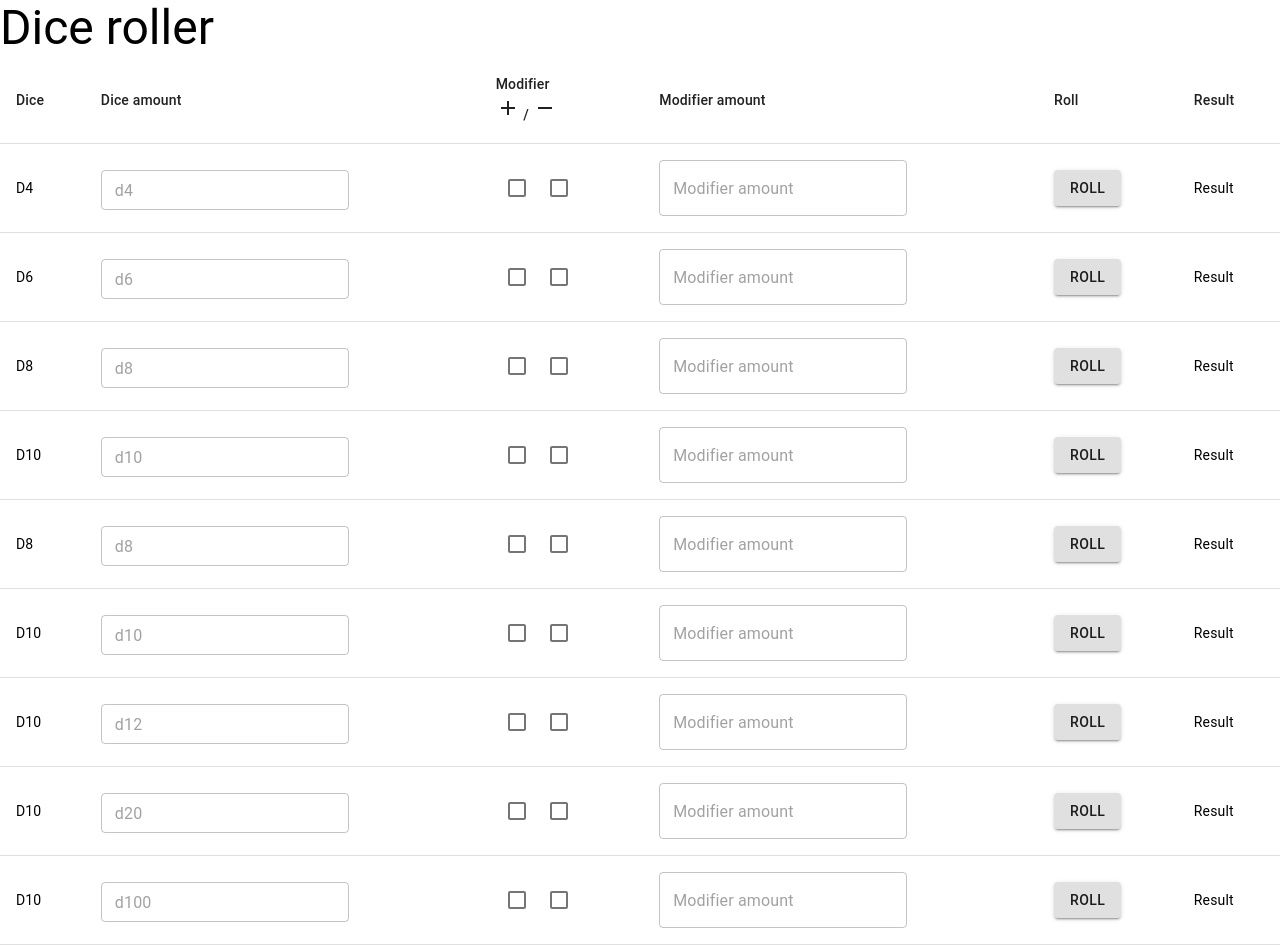
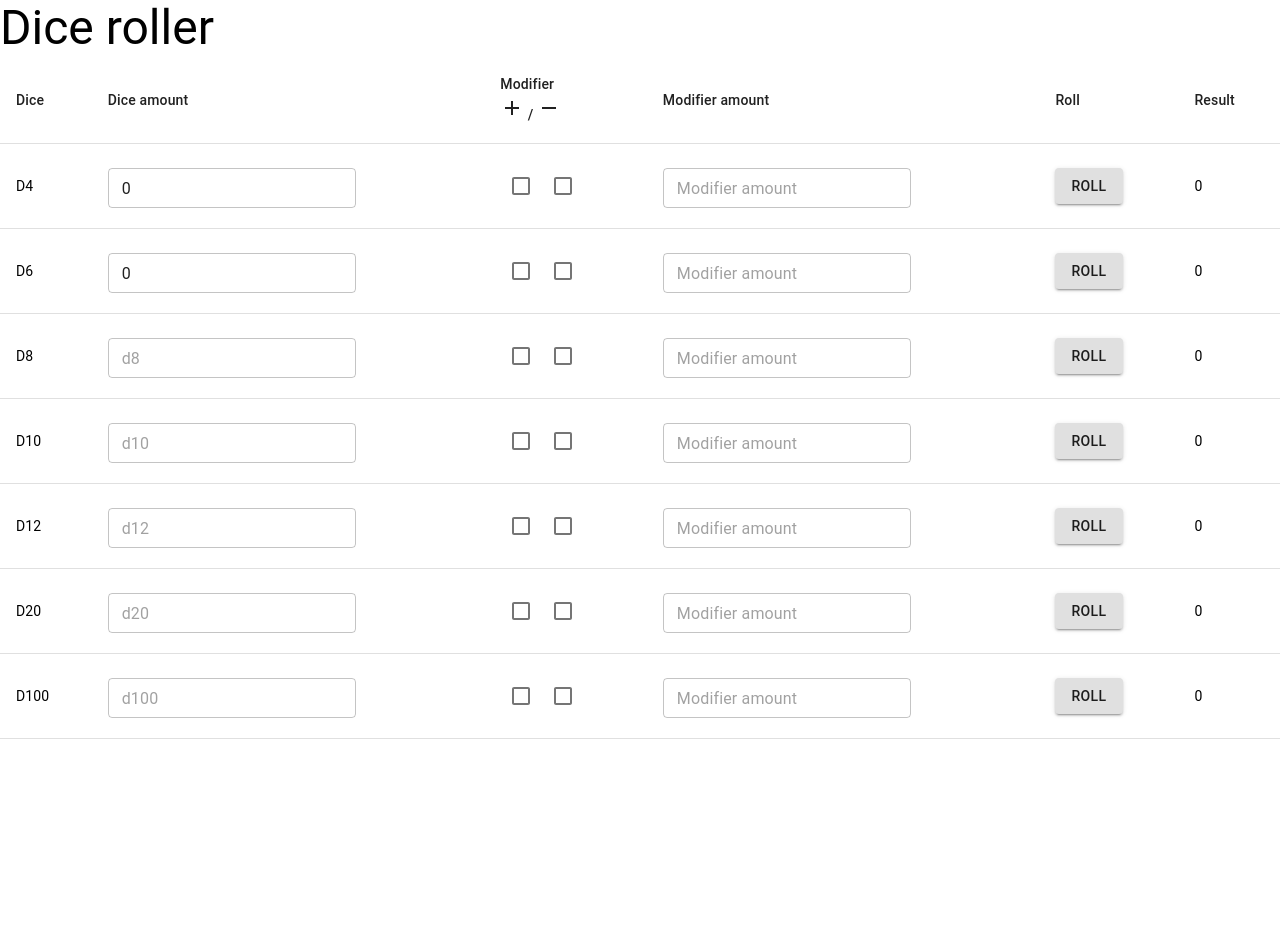
Before and after one commit to Ninjatsu1/dice-roller, a React (Create React App) app: page / in a window 1280 px wide. After the commit the page ends 800 px from the top, so only its background shows below. Built offline with nearby package versions, Linux system fonts and the light colour scheme.

Commit message:
Basic dice throw logic added.

```diff
--- a/src/components/screens/home.tsx
+++ b/src/components/screens/home.tsx
@@ -1,5 +1,5 @@
-import React from "react";
-import { TextField, Typography, Button, TableContainer, Table, TableHead, TableRow, TableCell, Checkbox, Icon } from "@material-ui/core";
+import React, { ComponentState } from "react";
+import { TextField, Typography, Button, TableContainer, Table, TableHead, TableRow, TableCell, Checkbox } from "@material-ui/core";
 import AddIcon from '@material-ui/icons/Add';
 import RemoveIcon from '@material-ui/icons/Remove';
 /**
@@ -10,10 +10,36 @@ interface Props { }
 /**
  * State
  */
-interface State { }
+interface State {
+	d4Amount: number;
+	d4ResultArray: number[];
+	d4Total: number;
+	d6Total: number;
+	d6Amount: number;
+	d8Total: number;
+	d10Total: number;
+	d12Total: number;
+	d20Total: number;
+	d100Total: number;
+}
 
 //Home screen
 class Home extends React.Component<Props, State> {
+	constructor(props: any) {
+		super(props);
+		this.state = {
+			d4Amount: 0,
+			d4ResultArray: [],
+			d4Total: 0,
+			d6Total: 0,
+			d8Total: 0,
+			d6Amount: 0,
+			d10Total: 0,
+			d12Total: 0,
+			d20Total: 0,
+			d100Total: 0
+		}
+	}
 	public render = () => {
 		return (
 			<>
@@ -52,22 +78,22 @@ class Home extends React.Component<Props, State> {
 										D4
 									</TableCell>
 									<TableCell>
-										<TextField placeholder="d4" margin="dense" variant="outlined" />
+										<TextField placeholder="d4" value={this.state.d4Amount} name="d4Amount" onChange={event => this.handleChange(event)} margin="dense" variant="outlined" />
 									</TableCell>
 									<TableCell>
 										<Checkbox />
 										<Checkbox />
 									</TableCell>
 									<TableCell>
-										<TextField placeholder="Modifier amount" variant="outlined" />
+										<TextField placeholder="Modifier amount" margin="dense" variant="outlined" />
 									</TableCell>
 									<TableCell>
-										<Button variant="contained">
+										<Button variant="contained" onClick={() => this.rollD4()}>
 											Roll
 										</Button>
 									</TableCell>
 									<TableCell>
-										Result
+										{this.state.d4Total}
 									</TableCell>
 								</TableRow>
 								<TableRow>
@@ -75,22 +101,22 @@ class Home extends React.Component<Props, State> {
 										D6
 									</TableCell>
 									<TableCell>
-										<TextField placeholder="d6" margin="dense" variant="outlined" />
+										<TextField placeholder="d6" value={this.state.d6Amount} name="d6Amount" margin="dense" onChange={event => this.handleChange(event)} variant="outlined" />
 									</TableCell>
 									<TableCell>
 										<Checkbox />
 										<Checkbox />
 									</TableCell>
 									<TableCell>
-										<TextField placeholder="Modifier amount" variant="outlined" />
+										<TextField placeholder="Modifier amount" margin="dense" variant="outlined" />
 									</TableCell>
 									<TableCell>
-										<Button variant="contained">
+										<Button onClick={this.rollD6} variant="contained">
 											Roll
 								</Button>
 									</TableCell>
 									<TableCell>
-										Result
+										{this.state.d6Total}
 									</TableCell>
 								</TableRow>
 								<TableRow>
@@ -105,15 +131,15 @@ class Home extends React.Component<Props, State> {
 										<Checkbox />
 									</TableCell>
 									<TableCell>
-										<TextField placeholder="Modifier amount" variant="outlined" />
+										<TextField placeholder="Modifier amount" margin="dense" variant="outlined" />
 									</TableCell>
 									<TableCell>
-										<Button variant="contained">
+										<Button variant="contained" onClick={this.rollD8}>
 											Roll
 										</Button>
 									</TableCell>
 									<TableCell>
-										Result
+										{this.state.d8Total}
 									</TableCell>
 								</TableRow>
 								<TableRow>
@@ -128,66 +154,20 @@ class Home extends React.Component<Props, State> {
 										<Checkbox />
 									</TableCell>
 									<TableCell>
-										<TextField placeholder="Modifier amount" variant="outlined" />
+										<TextField placeholder="Modifier amount" margin="dense" variant="outlined" />
 									</TableCell>
 									<TableCell>
-										<Button variant="contained">
+										<Button variant="contained" onClick={this.rollD10}>
 											Roll
 										</Button>
 									</TableCell>
 									<TableCell>
-										Result
+										{this.state.d10Total}
 									</TableCell>
 								</TableRow>
 								<TableRow>
 									<TableCell>
-										D8
-									</TableCell>
-									<TableCell>
-										<TextField placeholder="d8" margin="dense" variant="outlined" />
-									</TableCell>
-									<TableCell>
-										<Checkbox />
-										<Checkbox />
-									</TableCell>
-									<TableCell>
-										<TextField placeholder="Modifier amount" variant="outlined" />
-									</TableCell>
-									<TableCell>
-										<Button variant="contained">
-											Roll
-										</Button>
-									</TableCell>
-									<TableCell>
-										Result
-									</TableCell>
-								</TableRow>
-								<TableRow>
-									<TableCell>
-										D10
-									</TableCell>
-									<TableCell>
-										<TextField placeholder="d10" margin="dense" variant="outlined" />
-									</TableCell>
-									<TableCell>
-										<Checkbox />
-										<Checkbox />
-									</TableCell>
-									<TableCell>
-										<TextField placeholder="Modifier amount" variant="outlined" />
-									</TableCell>
-									<TableCell>
-										<Button variant="contained">
-											Roll
-								</Button>
-									</TableCell>
-									<TableCell>
-										Result
-									</TableCell>
-								</TableRow>
-								<TableRow>
-									<TableCell>
-										D10
+										D12
 									</TableCell>
 									<TableCell>
 										<TextField placeholder="d12" margin="dense" variant="outlined" />
@@ -197,20 +177,20 @@ class Home extends React.Component<Props, State> {
 										<Checkbox />
 									</TableCell>
 									<TableCell>
-										<TextField placeholder="Modifier amount" variant="outlined" />
+										<TextField placeholder="Modifier amount" margin="dense" variant="outlined" />
 									</TableCell>
 									<TableCell>
-										<Button variant="contained">
+										<Button variant="contained" onClick={this.rollD12}>
 											Roll
 										</Button>
 									</TableCell>
 									<TableCell>
-										Result
+										{this.state.d12Total}
 									</TableCell>
 								</TableRow>
 								<TableRow>
 									<TableCell>
-										D10
+										D20
 									</TableCell>
 									<TableCell>
 										<TextField placeholder="d20" margin="dense" variant="outlined" />
@@ -220,20 +200,20 @@ class Home extends React.Component<Props, State> {
 										<Checkbox />
 									</TableCell>
 									<TableCell>
-										<TextField placeholder="Modifier amount" variant="outlined" />
+										<TextField placeholder="Modifier amount" margin="dense" variant="outlined" />
 									</TableCell>
 									<TableCell>
-										<Button variant="contained">
+										<Button variant="contained" onClick={this.rollD20}>
 											Roll
-								</Button>
+										</Button>
 									</TableCell>
 									<TableCell>
-										Result
+										{this.state.d20Total}
 									</TableCell>
 								</TableRow>
 								<TableRow>
 									<TableCell>
-										D10
+										D100
 									</TableCell>
 									<TableCell>
 										<TextField placeholder="d100" margin="dense" variant="outlined" />
@@ -243,15 +223,15 @@ class Home extends React.Component<Props, State> {
 										<Checkbox />
 									</TableCell>
 									<TableCell>
-										<TextField placeholder="Modifier amount" variant="outlined" />
+										<TextField placeholder="Modifier amount" margin="dense" variant="outlined" />
 									</TableCell>
 									<TableCell>
-										<Button variant="contained">
+										<Button variant="contained" onClick={this.rollD100}>
 											Roll
 										</Button>
 									</TableCell>
 									<TableCell>
-										Result
+										{this.state.d100Total}
 									</TableCell>
 								</TableRow>
 							</Table>
@@ -261,6 +241,64 @@ class Home extends React.Component<Props, State> {
 			</>
 		)
 	}
+	//TO DO: Multiple dices
+	//Handle input change
+	private handleChange = (event: any) => {
+		this.setState({
+			...this.state,
+			[event.target.name]: event.target.value,
+		} as ComponentState)
+	}
+
+	//Roll dice 4 button click
+	private rollD4 = () => {
+		this.setState({
+			d4Total: Math.floor(Math.random() * 4 + 1)
+		})
+	}
+
+	//Roll dice 6 button click
+	private rollD6 = () => {
+		this.setState({
+			d6Total: Math.floor(Math.random() * 6 + 1)
+		})
+	}
+
+	//Roll dice 8
+	private rollD8 = () => {
+		this.setState({
+			d8Total: Math.floor(Math.random() * 8 + 1)
+		})
+	}
+
+	//Roll dice 10
+	private rollD10 = () => {
+		this.setState({
+			d10Total: Math.floor(Math.random() * 10 + 1)
+		})
+	}
+
+	//Roll dice 12
+	private rollD12 = () => {
+		this.setState({
+			d12Total: Math.floor(Math.random() * 12 + 1)
+		})
+	}
+
+	//Roll dice 20
+	private rollD20 = () => {
+		this.setState({
+			d20Total: Math.floor(Math.random() * 20 + 1)
+		})
+	}
+	//Roll dice 100
+	private rollD100 = () => {
+		this.setState({
+			d100Total: Math.floor(Math.random() * 100 + 1)
+		})
+	}
+
 }
 
+
 export default Home;
```
